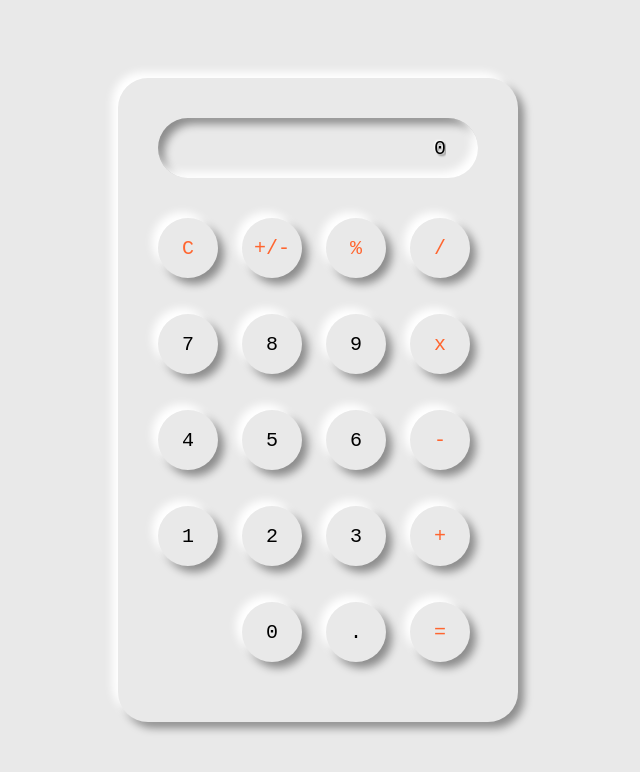
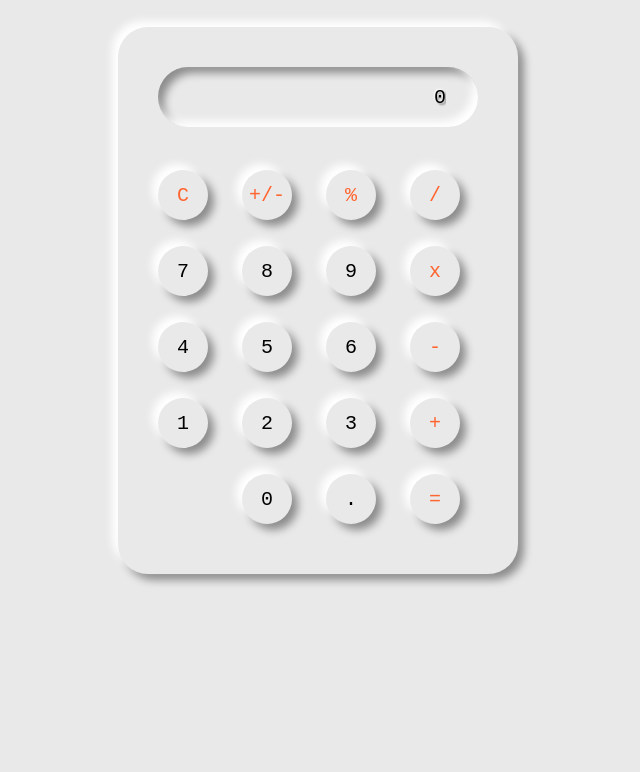
Before and after one commit to barhouum7/JS-Neumorphic-Calc.github.io, a plain HTML site: page index.html in a window 1280 px wide. Shown: the whole page, without its empty margins (322-962 px from the left). Drawn offline with Linux system fonts and the light colour scheme; a web font is replaced by a local one.

Commit message:
Resetting the layout using Css Grid

```diff
--- a/css/styles.scss
+++ b/css/styles.scss
@@ -10,8 +10,7 @@
 }
 
 body {
-    height: 100vh;
-    width: 100vw;
+    width: 100%;
     display: flex;
     align-items: center;
     justify-content: center;
@@ -28,8 +27,21 @@ body {
 
 main {
     @include shadow;
+    height: 100%;
+    margin: 27px;
     padding: 2rem;
     border-radius: 30px;
+    display: grid;
+    grid-gap: 3px;
+    grid-template-columns: repeat(4, 1fr);
+    grid-template-rows: 80px auto;
+    grid-template-areas:
+        "i i i i i"
+        "b b b b b"
+        "b b b b b"
+        "b b b b b"
+        "b b b b b"
+        "b b b b b";
 
     input,
     button {
@@ -47,8 +59,9 @@ main {
 
     input {
         @include shadow-inset;
+        grid-area: i;
         width: 320px;
-        height: 60px;
+        // height: 20%;
         padding: 16px 32px;
         text-align: right;
         border: none;
@@ -56,8 +69,8 @@ main {
         text-shadow: -1px -1px 2px #fff, 2px 2px 2px rgba(#000, 0.4);
     }
     .keys {
+        grid-area: b;
         display: grid;
-        // grid-template: repeat(4, 50px) / repeat(4, 1fr);
         grid-template-columns: repeat(4, 1fr);
         grid-gap: 0.8rem;
         margin-top: 20px;
@@ -65,10 +78,11 @@ main {
 
     button {
         @include shadow;
-        width: 60px;
-        height: 60px;
+        width: 50px;
+        height: 50px;
+        margin-bottom: .5rem;
         border: none;
-        border-radius: 30px;
+        border-radius: 25px;
         cursor: pointer;
         background: #e9e9e9;
 
@@ -78,6 +92,10 @@ main {
         &:active {
             @include shadow-inset;
         }
+        &:active, &:focus {
+            outline: none;
+            outline-style: none;
+        }
     }
 
     .op__key, .eq__key {
```
Also changed, not shown: css/styles.css, 1 other file.
